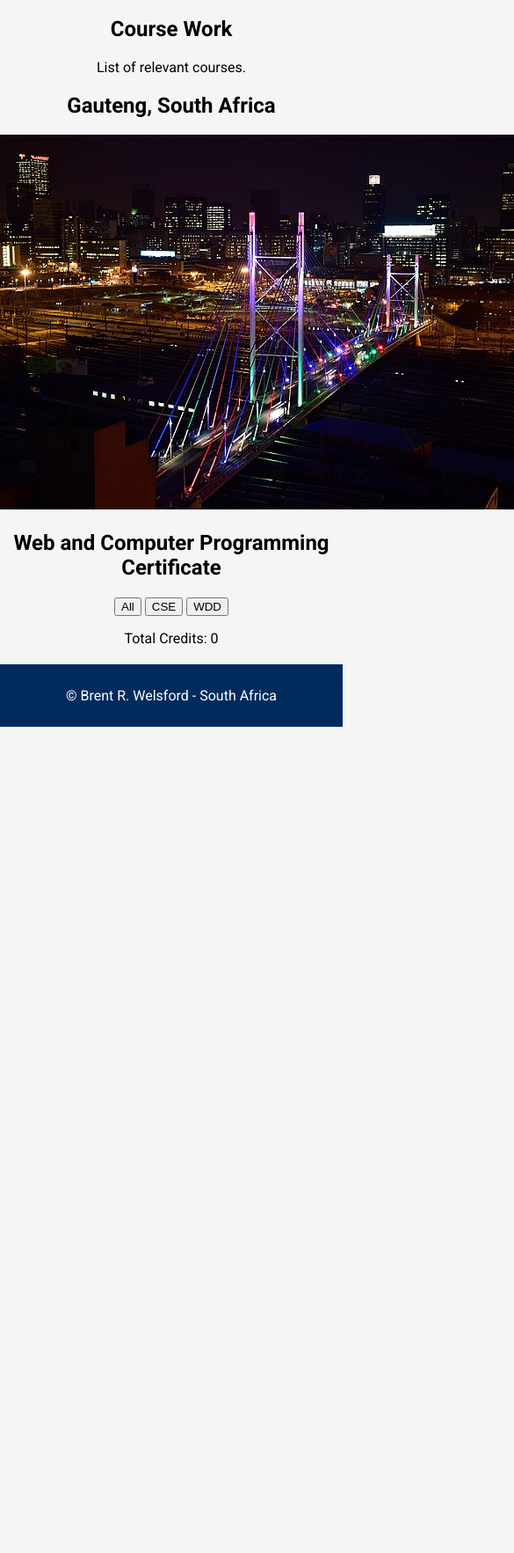
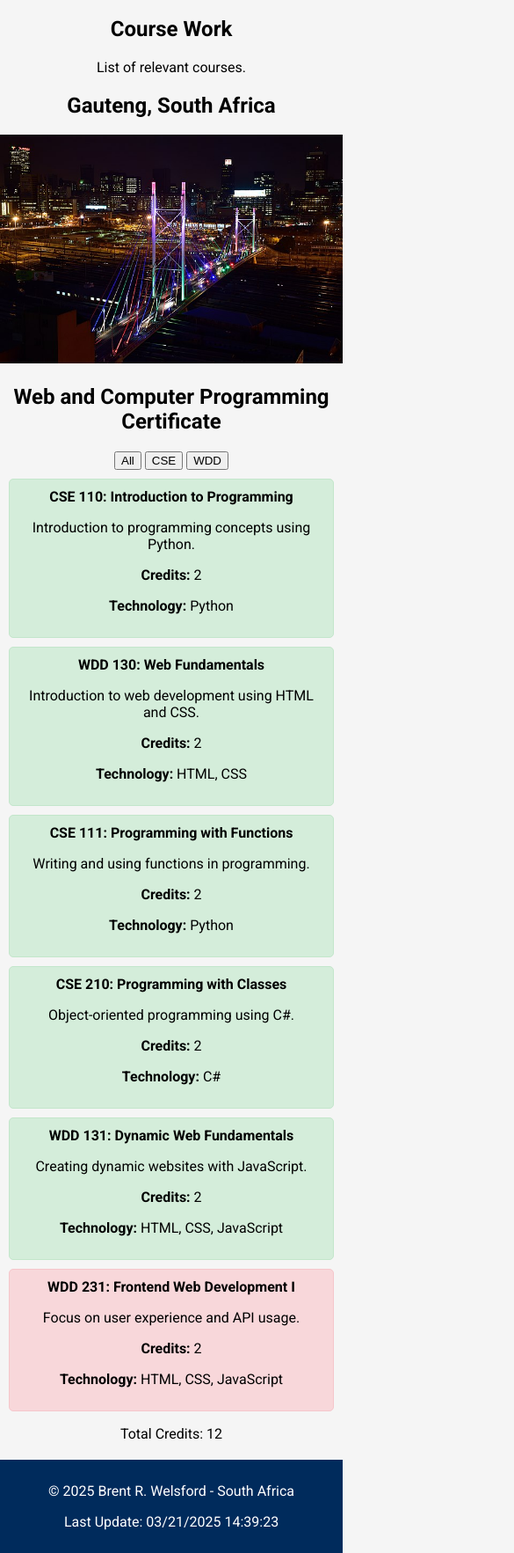
Before and after one commit to Brewe05/wdd231, a plain HTML site: page index.html in a window 390 px wide. Shown: the part 173-1938 px from the top of the page at 88% size, 585 px wide, since content can reach past the window. Before the commit the page ends 999 px from the top, so only its background shows below. Drawn offline with Linux system fonts and the light colour scheme.

Commit message:
final edit

```diff
--- a/index.html
+++ b/index.html
@@ -13,10 +13,14 @@
     <link href="https://fonts.googleapis.com/css2?family=Roboto:wght@300;400;700&display=swap" rel="stylesheet">
 
     <link rel="stylesheet" href="styles.css">
+    <script src="scripts.js" defer></script>
+    <script src="toggleMenu.js" defer></script>
+    <script src="courses.js" defer></script>
+    <script src="footer.js" defer></script>
 </head>
 <body>
     <header>
-        <img src="images/brent.jpg" alt="Brent R. Welsford Profile Picture" class="profile-pic">
+        <img src="images/profile.jpg" alt="Brent R. Welsford Profile Picture" class="profile-pic optimized-image">
         <h1 class="name">Brent R. Welsford</h1>
         <div class="menu-icon" onclick="toggleMenu()">☰</div>
     </header>
@@ -59,7 +63,5 @@
         <p>&copy; <span id="year"></span>  Brent R. Welsford - South Africa</p>
         <p id="lastModified"></p>
     </footer>
-
-    <script src="scripts.js"></script>
 </body>
 </html>
--- a/scripts.js
+++ b/scripts.js
@@ -1,3 +1,8 @@
 import './toggleMenu.js';
 import './courses.js';
 import './footer.js';
+
+// Initial Display
+document.addEventListener("DOMContentLoaded", () => {
+    displayCourses(courses);
+});
--- a/styles.css
+++ b/styles.css
@@ -5,6 +5,30 @@ body {
     padding: 0;
     text-align: center;
     background-color: #f5f5f5;
+}
+
+/* Optimized Image */
+.optimized-image {
+    max-width: 100%;
+    height: auto;
+}
+
+/* Course Item Styles */
+.course-item {
+    border: 1px solid #ccc;
+    padding: 10px;
+    margin: 10px;
+    border-radius: 5px;
+}
+
+.course-item.completed {
+    background-color: #d4edda; /* Light green background for completed courses */
+    border-color: #c3e6cb; /* Green border for completed courses */
+}
+
+.course-item:not(.completed) {
+    background-color: #f8d7da; /* Light red background for incomplete courses */
+    border-color: #f5c6cb; /* Red border for incomplete courses */
 }
 
 /* Header */
--- /dev/null
+++ b/toggleMenu.js
@@ -0,0 +1,4 @@
+// Toggle Navigation Menu
+function toggleMenu() {
+    document.getElementById("nav-menu").classList.toggle("active");
+}
```
Also changed, not shown: images/profile.jpg (renamed from images/brent.jpg).
